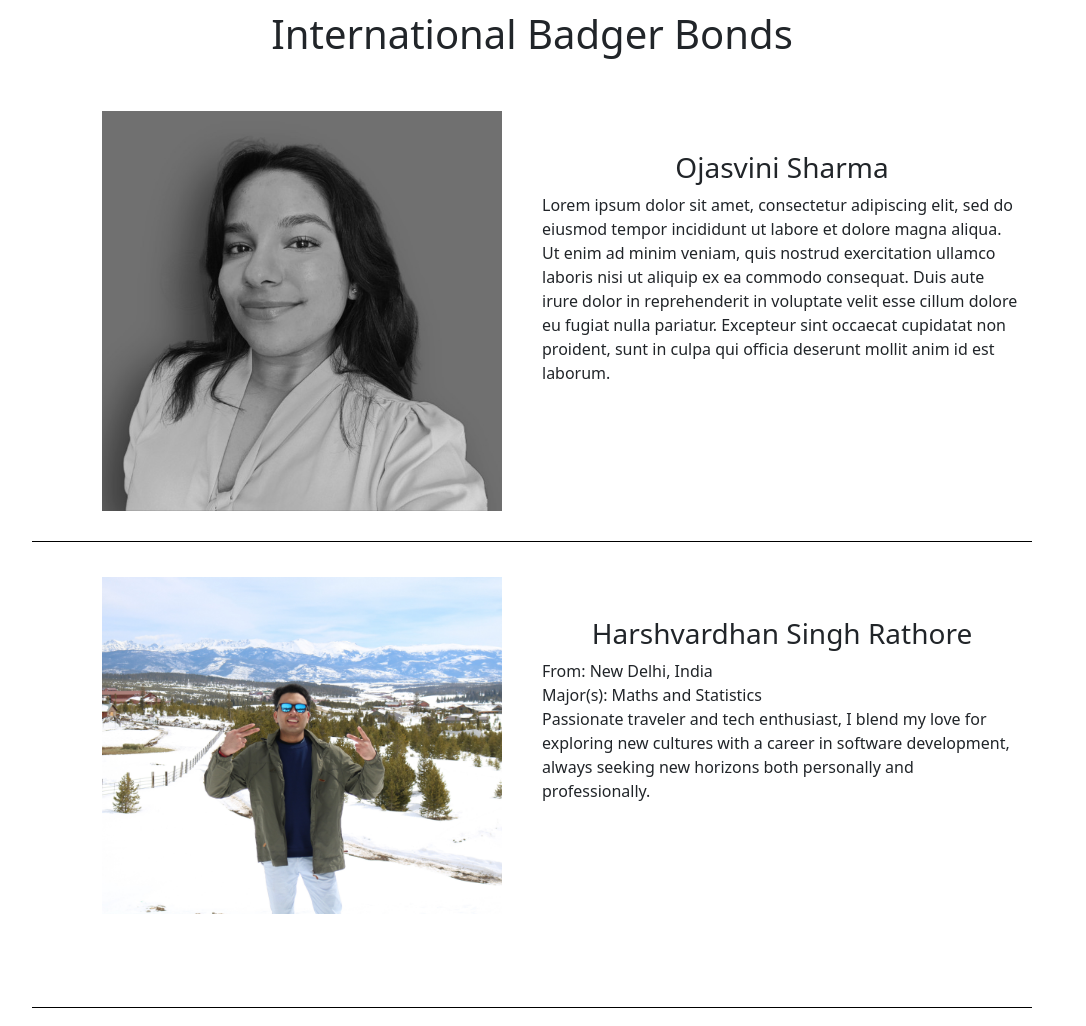
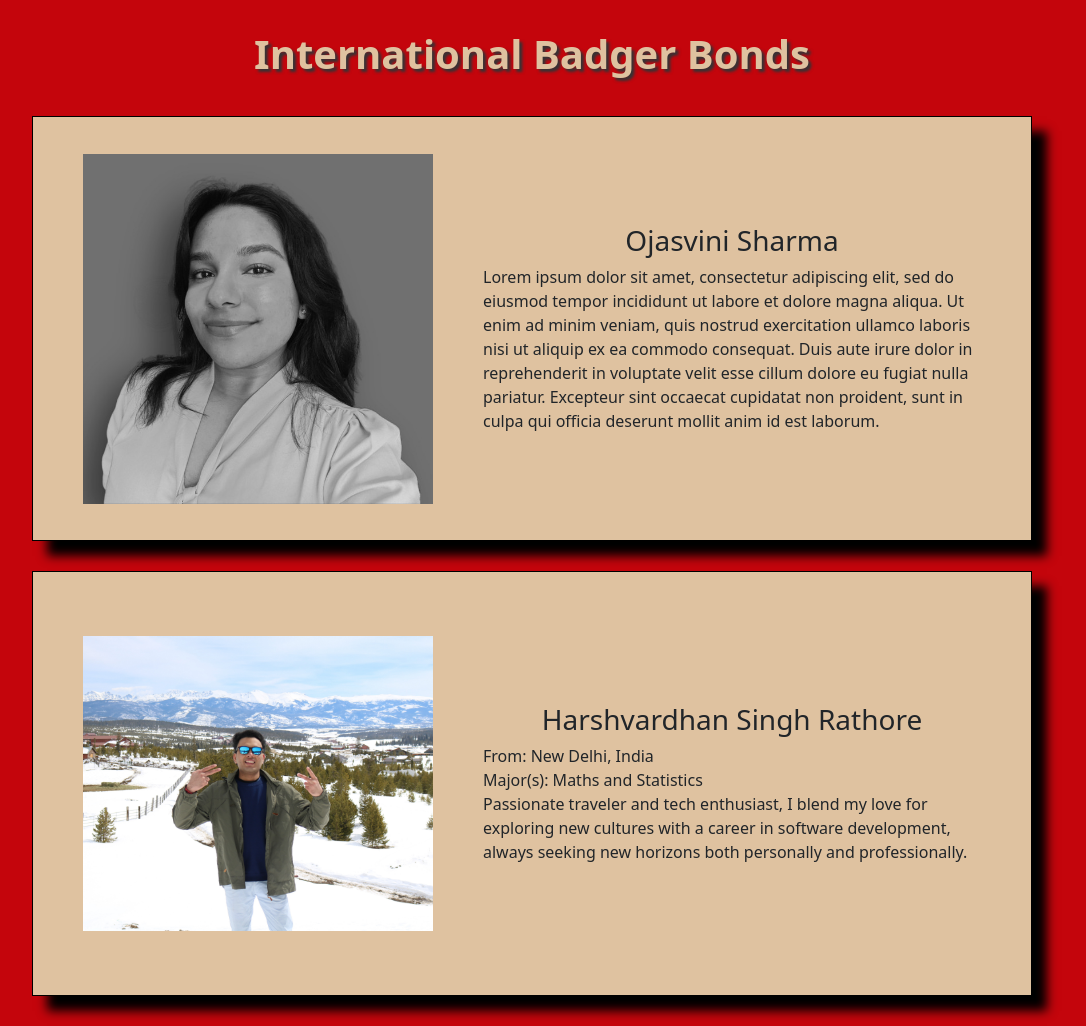
Before and after one commit to MathomJohnson/IBB_Website, a Django app: page / in a window 1280 px wide. Shown: the part 110-1136 px from the top of the page, without its empty margins (108-1194 px from the left). Run offline with Django 5.2, Linux system fonts and the light colour scheme.

Commit message:
styling home still

```diff
--- a/home/static/home/css/mystyle.css
+++ b/home/static/home/css/mystyle.css
@@ -50,31 +50,31 @@
 
 
 /*Home page styling*/
+body{
+    background-color: #c4050c;
+}
 .wrapper {
     width:100%
 }
-.img-mathom {
-    margin-top:20px;
-    width: 85%;
-    display: inline-block;
-}
-.img-container {
-    text-align: center;
+.mentor {
+    display: flex;
+    align-items: center;
+    border: 1px solid black;
+    background-color: #dfc2a0;
+    box-shadow: inset;
+    box-shadow: 15px 15px 10px black;
 }
 .navbar {
     padding:0px;
     margin:0px;
 }
 #name-header {
+    color: #dfc2a0;
     text-align: center;
     display: block;
-    padding: 10px 0px 10px;
-}
-.mathom-bio {
-    padding: 0px 10px 5px 10px;
-}
-.mathom-bio h3 {
-    text-align: center;
+    padding: 30px 0px 30px;
+    text-shadow: 3px 3px 3px rgb(52, 51, 53);
+    font-weight: bold;
 }
 
 
@@ -95,20 +95,24 @@
     .wrapper {
         width:1000px;
     }
-    .img-mathom {
-        margin-left: 70px;
-        width: 40%;
-        float: left;
+    .mentor {
+        height:425px;
+        /* padding-top: 15px;
+        padding-bottom: 450px; */
+        margin-bottom: 30px;
     }
-    .mathom-bio {
-        margin-left: 10px;
-        margin-top: 60px;
-        width: 50%;
-        float: right;
+    .mentor img {
+        width: 350px; /* Set a max width for the image */
+        height: auto;     /* Maintain the aspect ratio of the image */
+        margin-right: 50px;
+        margin-left:50px;
     }
-    .mentor {
-        padding-top: 15px;
-        padding-bottom: 450px;
-        border-bottom: 1px solid black;
+    .text {
+        flex: 1; /* Allows the text div to take up the remaining space */
+        margin-right:50px;
+    }
+
+    .text p {
+        margin: 0; /* Remove default margin from the paragraph */
     }
 }
--- a/home/templates/home/home.html
+++ b/home/templates/home/home.html
@@ -5,23 +5,22 @@
 {% block content %}
     <div id="c" name="content">
         <div class="wrapper">
-            <h1 id="name-header">International Badger Bonds</h1>
+            <div id="introduction">
+                <h1 id="name-header">International Badger Bonds</h1>
+
+            </div>
 
             <div class="mentor">
-                <div class="img-container">
-                    <img class="img-mathom" src="{% static 'home/images/oj.jpg' %}" alt="Ojasvini Sharma">
-                </div>
-                <div class="mathom-bio">
-                    <h3>Ojasvini Sharma</h3>
+                <img src="{% static 'home/images/oj.jpg' %}" alt="Ojasvini Sharma">
+                <div class="text">
+                    <center><h3>Ojasvini Sharma</h3></center>
                     <p>Lorem ipsum dolor sit amet, consectetur adipiscing elit, sed do eiusmod tempor incididunt ut labore et dolore magna aliqua. Ut enim ad minim veniam, quis nostrud exercitation ullamco laboris nisi ut aliquip ex ea commodo consequat. Duis aute irure dolor in reprehenderit in voluptate velit esse cillum dolore eu fugiat nulla pariatur. Excepteur sint occaecat cupidatat non proident, sunt in culpa qui officia deserunt mollit anim id est laborum.</p>
                 </div>
             </div>
             <div class="mentor">
-                <div class="img-container">
-                    <img class="img-mathom" src="{% static 'home/images/HVSR.jpg' %}" alt="Harshvardhan Singh Rathore">
-                </div>
-                <div class="mathom-bio">
-                    <h3>Harshvardhan Singh Rathore</h3>
+                <img src="{% static 'home/images/HVSR.jpg' %}" alt="Harshvardhan Singh Rathore">
+                <div class="text">
+                    <center><h3>Harshvardhan Singh Rathore</h3></center>
                     <p>From:  New Delhi, India<br>Major(s): Maths and Statistics<br>Passionate traveler and tech enthusiast, I blend my love for exploring new cultures with a career in software development, always seeking new horizons both personally and professionally.</p>
                 </div>
             </div>
```
Also changed, not shown: db.sqlite3.
